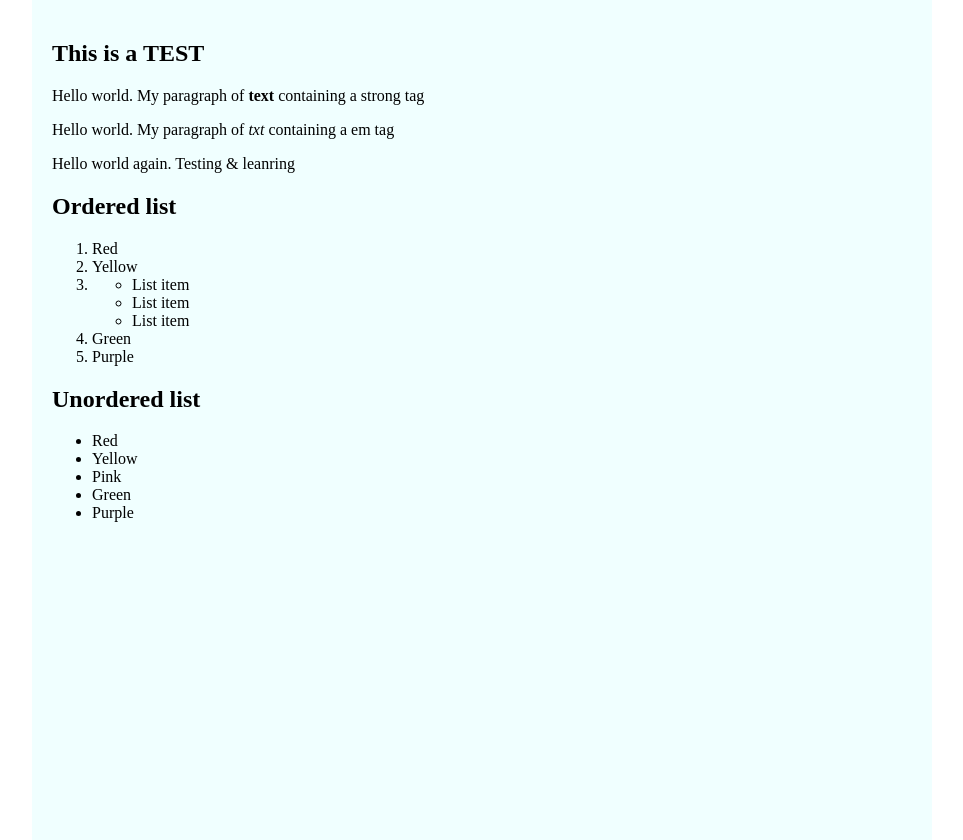
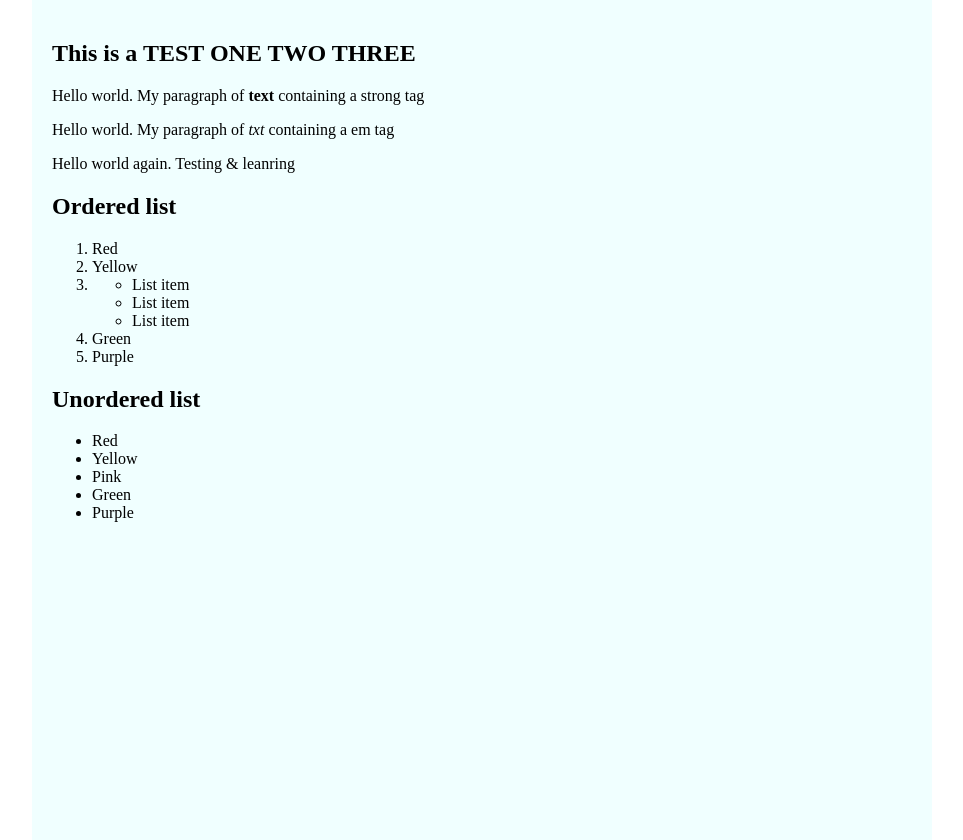
Before and after one commit to mrmarcfletcher/git_test, a plain HTML site: page index.html in a window 1280 px wide. Shown: the whole page, without its empty margins (158-1121 px from the left). Drawn offline with Linux system fonts and the light colour scheme.

Commit message:
commit from lapton

```diff
--- a/index.html
+++ b/index.html
@@ -9,7 +9,7 @@
 </head>
 <body>
     <section id="main_container">
-    <h1>This is a TEST</h1>
+    <h1>This is a TEST ONE TWO THREE</h1>
     <p>Hello world. My paragraph of <strong>text</strong>  containing a strong tag</p>
     <p>Hello world. My paragraph of <em>txt</em> containing a em tag</p>
     <p>Hello world again. Testing & leanring</p>
```
